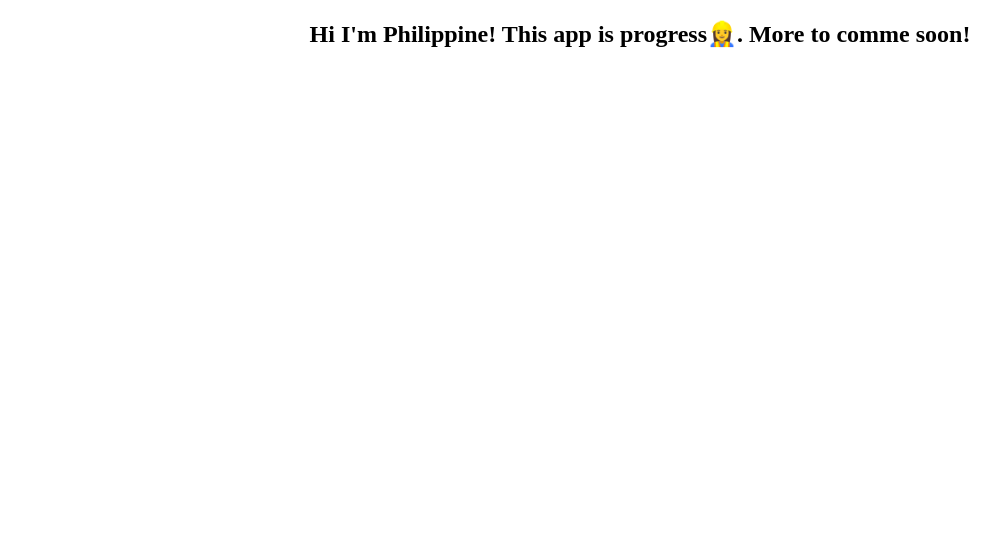
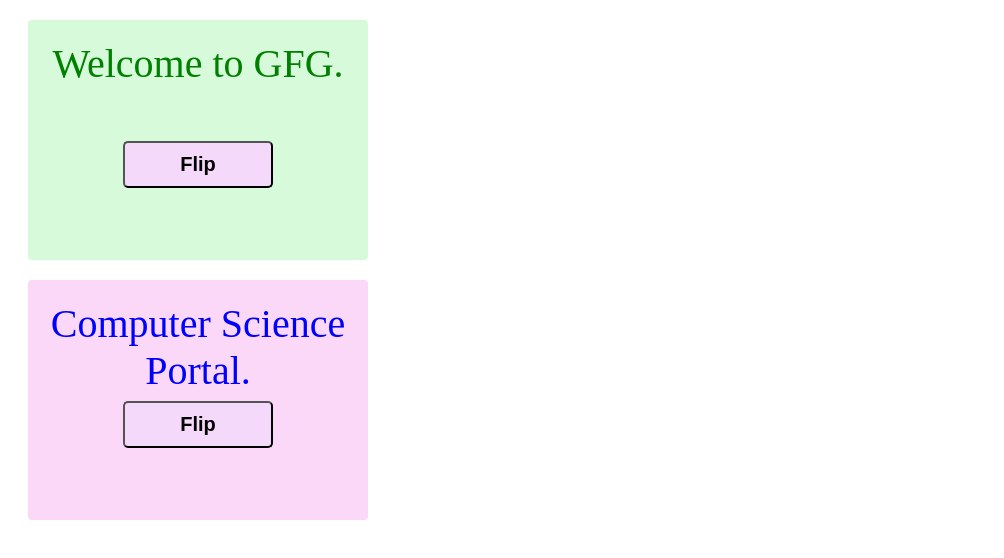
Before and after one commit to Plorrain/my-own-personnal-app, a React (Create React App) app: page / in a window 1280 px wide. Shown: the top 558 px of the page, without its empty margins (0-1004 px from the left). Built offline with nearby package versions, Linux system fonts and the light colour scheme; the HTML template or start-up script is replaced by a standard one.

Commit message:
implemented card flip code. trying to export/import it from a single component instead of putting it all in App.js + fixed the react card flip package

```diff
--- a/package.json
+++ b/package.json
@@ -4,6 +4,7 @@
   "private": true,
   "dependencies": {
     "react": "^18.2.0",
+    "react-card-flip": "^1.1.6",
     "react-dom": "^18.2.0",
     "react-scripts": "5.0.1"
   },
--- a/src/App.js
+++ b/src/App.js
@@ -1,11 +1,10 @@
 import React from 'react';
+import ReactCardFlip from "../src/components/UI/ReactCardFlip";
 
-function App() {
+function App(props) {
+  // const [flip, setFlip] = useState(false);
   return (
-    <div className='container'>
-      <h2 align="center">Hi I'm Philippine! This app is progress👷‍♀️. More to comme soon!</h2>
-    </div>
+      <ReactCardFlip />
   );
 }
-
 export default App;
--- /dev/null
+++ b/src/components/UI/ReactCardFlip.js
@@ -0,0 +1,59 @@
+import React, { useState } from 'react';
+
+function ReactCardFlip(props) {
+const [flip, setFlip] = useState(false);
+
+return (
+  <div>
+      <div isFlipped={flip} flipDirection="vertical" style={{
+          width: '300px',
+          height: '200px',
+          background: '#d7fbda',
+          fontSize: '40px',
+          color: 'green',
+          margin: '20px',
+          borderRadius: '4px',
+          textAlign: 'center',
+          padding: '20px'
+      }}>
+          Welcome to GFG.
+          <br />
+          <br />
+          <button style={{
+              width: '150px',
+              padding: '10px',
+              fontSize: '20px',
+              background: '#f5d9fa',
+              fontWeight: 'bold',
+              borderRadius: '5px'
+          }} onClick={() => setFlip(!flip)}>
+              Flip</button>
+      </div>
+      <div style={{
+          width: '300px',
+          height: '200px',
+          background: '#fbd7f8',
+          fontSize: '40px',
+          color: 'blue',
+          margin: '20px',
+          borderRadius: '4px',
+          textAlign: 'center',
+          padding: '20px'
+      }}>
+          Computer Science Portal.
+          <br />
+          <button style={{
+              width: '150px',
+              padding: '10px',
+              fontSize: '20px',
+              background: '#f5d9fa',
+              fontWeight: 'bold',
+              borderRadius: '5px'
+          }} onClick={() => setFlip(!flip)}>
+              Flip</button>
+      </div>
+    </div>
+  );
+}
+
+export default ReactCardFlip;
```
Also changed, not shown: 1 other file (tests, documents, lock files or other folders).
